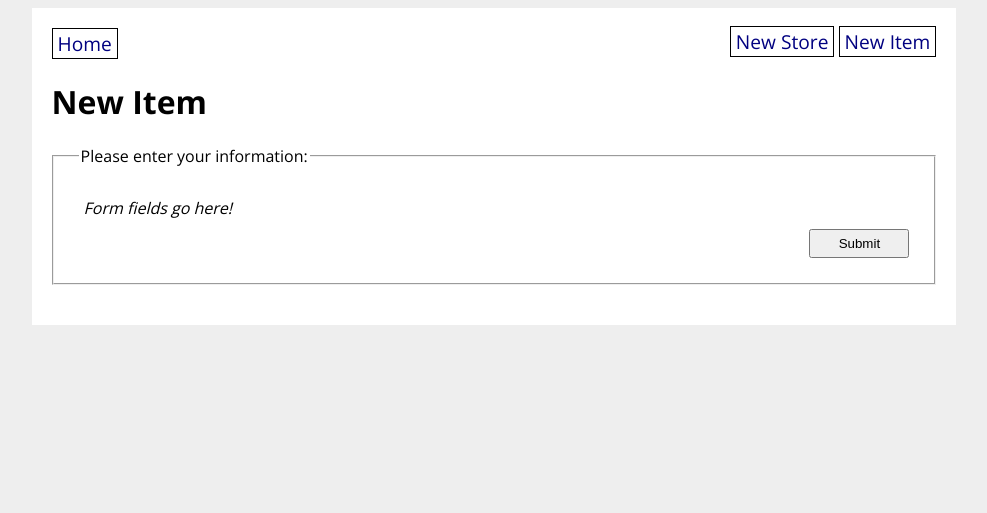
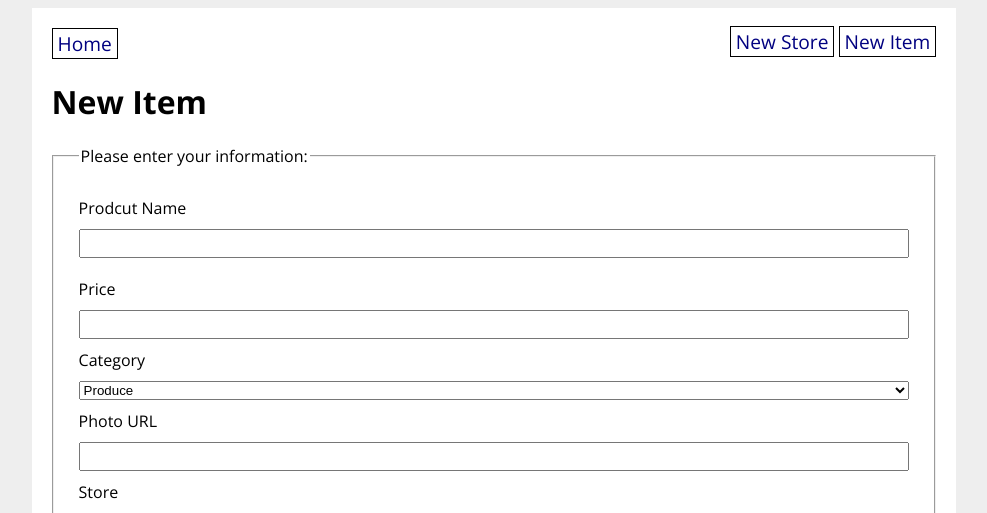
Before and after one commit to ParulK-bhardwaj/ACS-1220-Grocery-Store, a Flask app: page /new_item in a window 1280 px wide. Shown: the top 513 px of the page, without its empty margins (146-1133 px from the left). Run offline with Flask 2, Linux system fonts and the light colour scheme; data that the repository does not hold is empty.

Commit message:
Updated routes and templates

```diff
--- a/grocery_app/forms.py
+++ b/grocery_app/forms.py
@@ -1,25 +1,33 @@
 from flask_wtf import FlaskForm
-from wtforms import StringField, DateField, SelectField, SubmitField
+from wtforms import StringField, FloatField, SelectField, SubmitField
 from wtforms.ext.sqlalchemy.fields import QuerySelectField
 from wtforms.validators import DataRequired, Length, URL
+from wtforms.fields.html5  import DateField
+from grocery_app.models import ItemCategory, GroceryItem, GroceryStore
 
 class GroceryStoreForm(FlaskForm):
     """Form for adding/updating a GroceryStore."""
-
-    # TODO: Add the following fields to the form class:
-    # - title - StringField
-    # - address - StringField
-    # - submit button
-    pass
+    title = StringField("Store Name",
+        validators=[
+            DataRequired(),
+            Length(min=3, max=80, message="The store name needs to be between 3 and 80 chars")
+        ])
+    address = StringField("Address",
+            validators=[
+            Length(min=0, max=200, message="The address needs to be between 3 and 200 chars")
+        ])
+    submit = SubmitField("Submit")
 
 class GroceryItemForm(FlaskForm):
     """Form for adding/updating a GroceryItem."""
-
-    # TODO: Add the following fields to the form class:
-    # - name - StringField
-    # - price - FloatField
-    # - category - SelectField (specify the 'choices' param)
-    # - photo_url - StringField
-    # - store - QuerySelectField (specify the `query_factory` param)
-    # - submit button
-    pass
+    name = StringField("Prodcut Name",
+        validators=[
+            DataRequired(),
+            Length(min=3, max=80, message= "The product name needs to be between 3 to 80 charcaters")
+        ])
+    price = FloatField("Price")
+    category = SelectField("Category", choices=ItemCategory.choices())
+    photo_url = StringField("Photo URL")
+    store = QuerySelectField("Store",
+        query_factory=lambda: GroceryStore.query, allow_blank=False)
+    submit = SubmitField("Submit")
--- a/grocery_app/routes.py
+++ b/grocery_app/routes.py
@@ -20,52 +20,71 @@ def homepage():
 
 @main.route('/new_store', methods=['GET', 'POST'])
 def new_store():
-    # TODO: Create a GroceryStoreForm
+    # Created a GroceryStoreForm
+    form = GroceryStoreForm()
 
-    # TODO: If form was submitted and was valid:
-    # - create a new GroceryStore object and save it to the database,
-    # - flash a success message, and
-    # - redirect the user to the store detail page.
+    if form.validate_on_submit():
+        new_store = GroceryStore(
+            title=form.title.data,
+            address=form.address.data
+        )
+        db.session.add(new_store)
+        db.session.commit()
 
-    # TODO: Send the form to the template and use it to render the form fields
-    return render_template('new_store.html')
+        flash("New store was created successfully.")
+        return redirect(url_for("main.store_detail", store_id=new_store.id))
+
+    return render_template('new_store.html', form=form)
 
 @main.route('/new_item', methods=['GET', 'POST'])
 def new_item():
-    # TODO: Create a GroceryItemForm
+    # Created a GroceryItemForm
+    form = GroceryItemForm()
+    # TODO: If form was submitted and was valid:
+    if form.validate_on_submit():
+        new_item = GroceryItem(
+            name=form.name.data,
+            price=form.price.data,
+            category=form.category.data,
+            photo_url=form.photo_url.data,
+            store=form.store.data
+        )
+        db.session.add(new_item)
+        db.session.commit()
 
-    # TODO: If form was submitted and was valid:
-    # - create a new GroceryItem object and save it to the database,
-    # - flash a success message, and
-    # - redirect the user to the item detail page.
+        flash("New item was created successfully.")
+        return redirect(url_for("main.item_detail", item_id=new_item.id))
 
-    # TODO: Send the form to the template and use it to render the form fields
-    return render_template('new_item.html')
+    return render_template('new_item.html', form=form)
 
 @main.route('/store/<store_id>', methods=['GET', 'POST'])
 def store_detail(store_id):
     store = GroceryStore.query.get(store_id)
-    # TODO: Create a GroceryStoreForm and pass in `obj=store`
+    # Created a GroceryStoreForm and pass in `obj=store`
+    form = GroceryStoreForm(obj=store)
+    # TODO: If form was submitted and was valid:
+    if form.validate_on_submit():
+        form.populate_obj(store)
 
-    # TODO: If form was submitted and was valid:
-    # - update the GroceryStore object and save it to the database,
-    # - flash a success message, and
-    # - redirect the user to the store detail page.
+        db.session.add(store)
+        db.session.commit()
+        flash("Store was updated successfully")
+        return redirect(url_for("main.store_detail", store_id=store.id))
 
-    # TODO: Send the form to the template and use it to render the form fields
     store = GroceryStore.query.get(store_id)
-    return render_template('store_detail.html', store=store)
+    return render_template('store_detail.html',store=store, form=form)
 
 @main.route('/item/<item_id>', methods=['GET', 'POST'])
 def item_detail(item_id):
     item = GroceryItem.query.get(item_id)
-    # TODO: Create a GroceryItemForm and pass in `obj=item`
+    # Created a GroceryItemForm and pass in `obj=item`
+    form = GroceryItemForm(obj=item)
+    if form.validate_on_submit():
+        form.populate.obj(item)
+        db.session.add(item)
+        db.session.commit()
+        flash("Item was updated successfully")
+        return redirect(url_for("main.item_detail",item_id=item.id))
 
-    # TODO: If form was submitted and was valid:
-    # - update the GroceryItem object and save it to the database,
-    # - flash a success message, and
-    # - redirect the user to the item detail page.
-
-    # TODO: Send the form to the template and use it to render the form fields
     item = GroceryItem.query.get(item_id)
-    return render_template('item_detail.html', item=item)
+    return render_template('item_detail.html', item=item, form=form)
--- a/grocery_app/templates/new_item.html
+++ b/grocery_app/templates/new_item.html
@@ -3,19 +3,37 @@
 
 <h1>New Item</h1>
 
-<form method="POST">
+<form method="POST" action="{{ url_for('main.new_item') }}">
+    {{ form.csrf_token }}
     <fieldset>
         <legend>Please enter your information:</legend>
 
+        {{ form.name.label }}
+        {{ form.name }}
+
+        <!-- Show Form errors -->
+        <ul>
+            {% for error in form.name.errors %}
+                <li class="error">{{ error }}</li>
+            {% endfor %}
+        </ul>
+
+        {{ form.price.label }}
+        {{ form.price }}
 
 
-        <!-- TODO: Remove the next paragraph and use the `form` object passed in
-            from the route to render a form. -->
-        <p><em>Form fields go here!</em></p>
+        {{ form.category.label }}
+        {{ form.category }}
 
-        <input type="submit" value="Submit">
+        {{ form.photo_url.label }}
+        {{ form.photo_url }}
+
+        {{ form.store.label }}
+        {{ form.store }}
+
+        {{ form.submit }}
+
     </fieldset>
 </form>
 
-
 {% endblock %}
```
Also changed, not shown: grocery_app/models.py (+27 -0 lines), grocery_app/templates/new_store.html (+19 -6 lines), grocery_app/templates/store_detail.html (+10 -8 lines), grocery_app/database.db.
